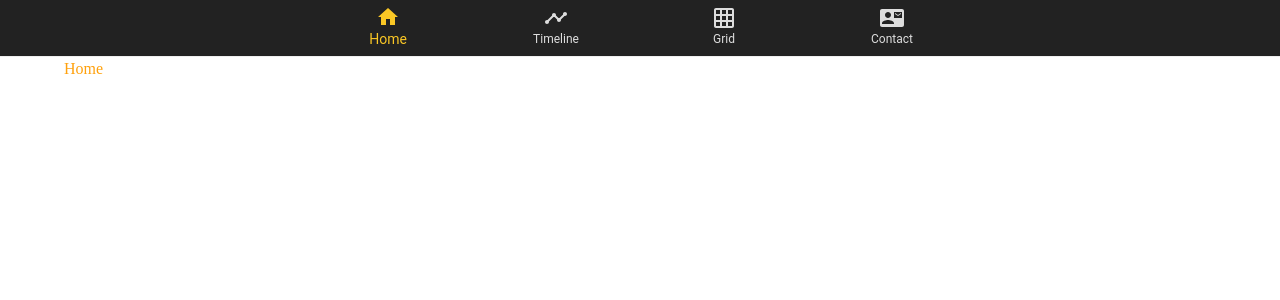
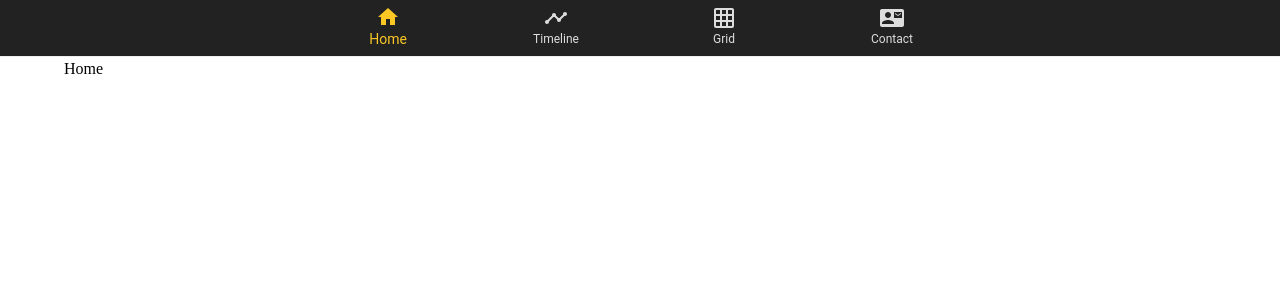
Before and after one commit to d-kuznetsov/cranach-timeline, a Next.js app: page / in a window 1280 px wide. Shown: the top 300 px of the page. Built offline with nearby package versions, Linux system fonts and the light colour scheme.

Commit message:
remove color

```diff
--- a/src/components/Layout/Layout.module.scss
+++ b/src/components/Layout/Layout.module.scss
@@ -6,7 +6,6 @@ $content-width: 90%;
   display: flex;
   flex-direction: column;
   height: 100vh;
-  color: constants.$color-primary-main;
 }
 
 .header {
```
